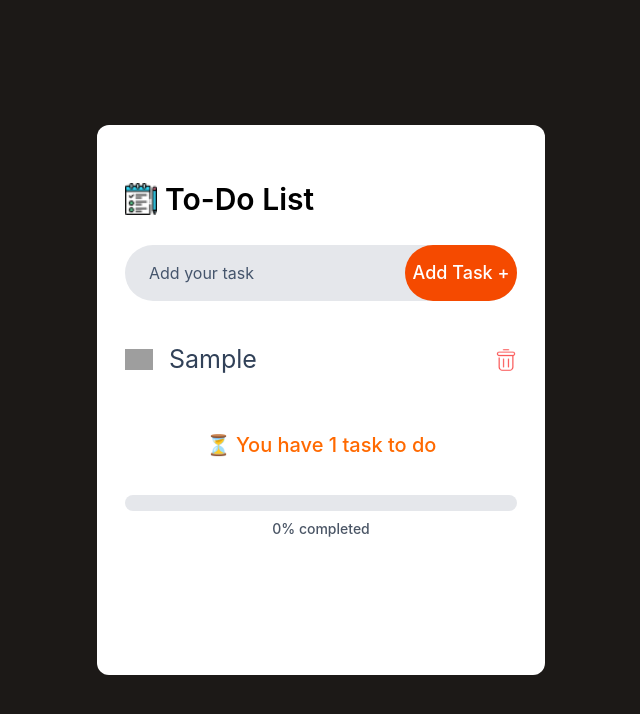
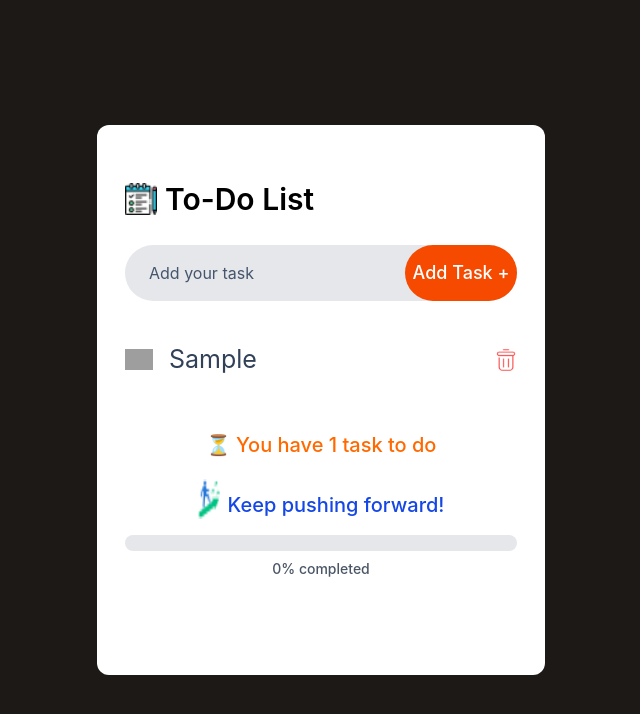
Before and after one commit to QATester22-25/To-Do-List, a React (Vite) app: page / in a window 1280 px wide. Both pictures are taken after typing "Sample" into the empty fields and a click on the button "Add Task +". Shown: the top 714 px of the page, without its empty margins (319-959 px from the left). Built offline with nearby package versions, Linux system fonts and the light colour scheme; grey boxes are pictures that could not be loaded.

Commit message:
Add done and remaining msg

```diff
--- a/src/components/Todo.jsx
+++ b/src/components/Todo.jsx
@@ -1,5 +1,6 @@
 import React, { useEffect, useRef, useState } from "react";
 import to_do_list from "../../public/to_do_list.png";
+import move from "../assets/moving.png"
 import TodoItems from "./TodoItems";
 
 const Todo = () => {
@@ -113,12 +114,12 @@ const Todo = () => {
           </p>
         ) : (
           <>
-            <p className="text-center mt-10 text-orange-500 font-medium text-xl">
+            <p className="text-center mt-10  text-orange-500 font-medium text-xl">
                 {remaining > 0 ? `⏳ You have ${remaining} task${remaining !== 1 ? "s" : ""} to do` : ''}
             </p>
 
             <p className="text-center mt-5 text-green-600 font-medium text-lg">
-              {completed > 0 ? ` ✔️ ${completed} task${completed !== 1 ? "s" : ""} done` : ``}
+                {completed > 0 && remaining ? `${completed} task${completed !== 1 ? "s" : ""} done` : !remaining ? `All tasks are done ✔️` :<div className="flex justify-center"><img src={move} className="w-5.5" alt="move_icon"/><span className="text-center mt-3 ml-2 text-blue-700 font-medium text-xl">Keep pushing forward!</span></div>}
             </p>
           </>
         )}
```
Also changed, not shown: src/assets/moving.png (added).
